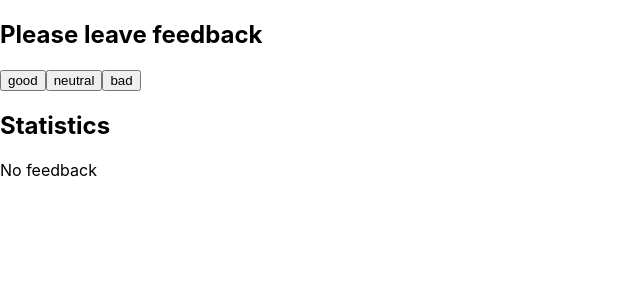
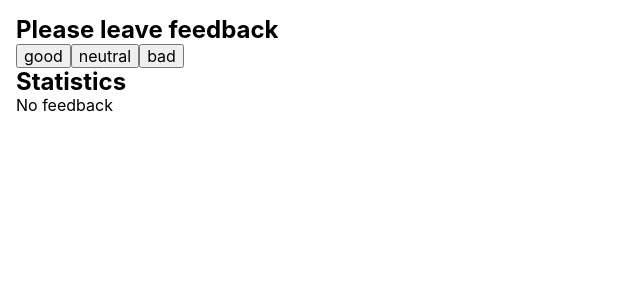
Before and after one commit to ihorchub/goit-react-hw-02-feedback, a React (Create React App) app: page / in a window 1280 px wide. Shown: the top 300 px of the page, without its empty margins (0-640 px from the left). Built offline with nearby package versions, Linux system fonts and the light colour scheme.

Commit message:
add styled component

```diff
--- a/package.json
+++ b/package.json
@@ -7,10 +7,12 @@
     "@testing-library/jest-dom": "^5.16.3",
     "@testing-library/react": "^12.1.4",
     "@testing-library/user-event": "^13.5.0",
+    "modern-normalize": "^1.1.0",
     "prop-types": "^15.8.1",
     "react": "^18.1.0",
     "react-dom": "^18.1.0",
     "react-scripts": "5.0.1",
+    "styled-components": "^5.3.6",
     "web-vitals": "^2.1.3"
   },
   "scripts": {
--- a/src/components/App.jsx
+++ b/src/components/App.jsx
@@ -2,6 +2,7 @@ import { Component } from 'react';
 import { SectionTitle } from 'components/SectionTitle/SectionTitle';
 import { FeedbackOptions } from 'components/FeedbackOptions/FeedbackOptions';
 import { Statistics } from 'components/Statistics/Statistics';
+import { GlobalStyle } from './GlobalStyles';
 
 export class App extends Component {
   state = {
@@ -51,6 +52,7 @@ export class App extends Component {
           total={this.countTotalFeedback()}
           positivePercentage={this.countPositiveFeedbackPercentage()}
         />
+        <GlobalStyle />
       </SectionTitle>
     );
   }
--- /dev/null
+++ b/src/components/GlobalStyles.js
@@ -0,0 +1,40 @@
+import { createGlobalStyle } from 'styled-components';
+import 'modern-normalize';
+
+export const GlobalStyle = createGlobalStyle`
+  body {
+  margin: 0;
+  font-family: -apple-system, BlinkMacSystemFont, 'Segoe UI', 'Roboto', 'Oxygen',
+    'Ubuntu', 'Cantarell', 'Fira Sans', 'Droid Sans', 'Helvetica Neue',
+    sans-serif;
+  -webkit-font-smoothing: antialiased;
+  -moz-osx-font-smoothing: grayscale;
+}
+
+h1,
+h2,
+h3,
+h4,
+h5,
+h6,
+p {
+  margin: 0;
+}
+
+ul,
+ol {
+  list-style: none;
+  margin: 0;
+  padding: 0;
+}
+
+img {
+  display: block;
+  max-width: 100%;
+  height: auto;
+}
+
+#root {
+  padding: 16px;
+}
+`;
--- a/src/index.css
+++ /dev/null
@@ -1,15 +0,0 @@
-@import-normalize; /* bring in normalize.css styles */
-
-body {
-  margin: 0;
-  font-family: -apple-system, BlinkMacSystemFont, 'Segoe UI', 'Roboto', 'Oxygen',
-    'Ubuntu', 'Cantarell', 'Fira Sans', 'Droid Sans', 'Helvetica Neue',
-    sans-serif;
-  -webkit-font-smoothing: antialiased;
-  -moz-osx-font-smoothing: grayscale;
-}
-
-code {
-  font-family: source-code-pro, Menlo, Monaco, Consolas, 'Courier New',
-    monospace;
-}
--- a/src/index.js
+++ b/src/index.js
@@ -1,7 +1,6 @@
 import React from 'react';
 import ReactDOM from 'react-dom/client';
 import { App } from 'components/App';
-import './index.css';
 
 ReactDOM.createRoot(document.getElementById('root')).render(
   <React.StrictMode>
```
Also changed, not shown: 1 other file (tests, documents, lock files or other folders).
